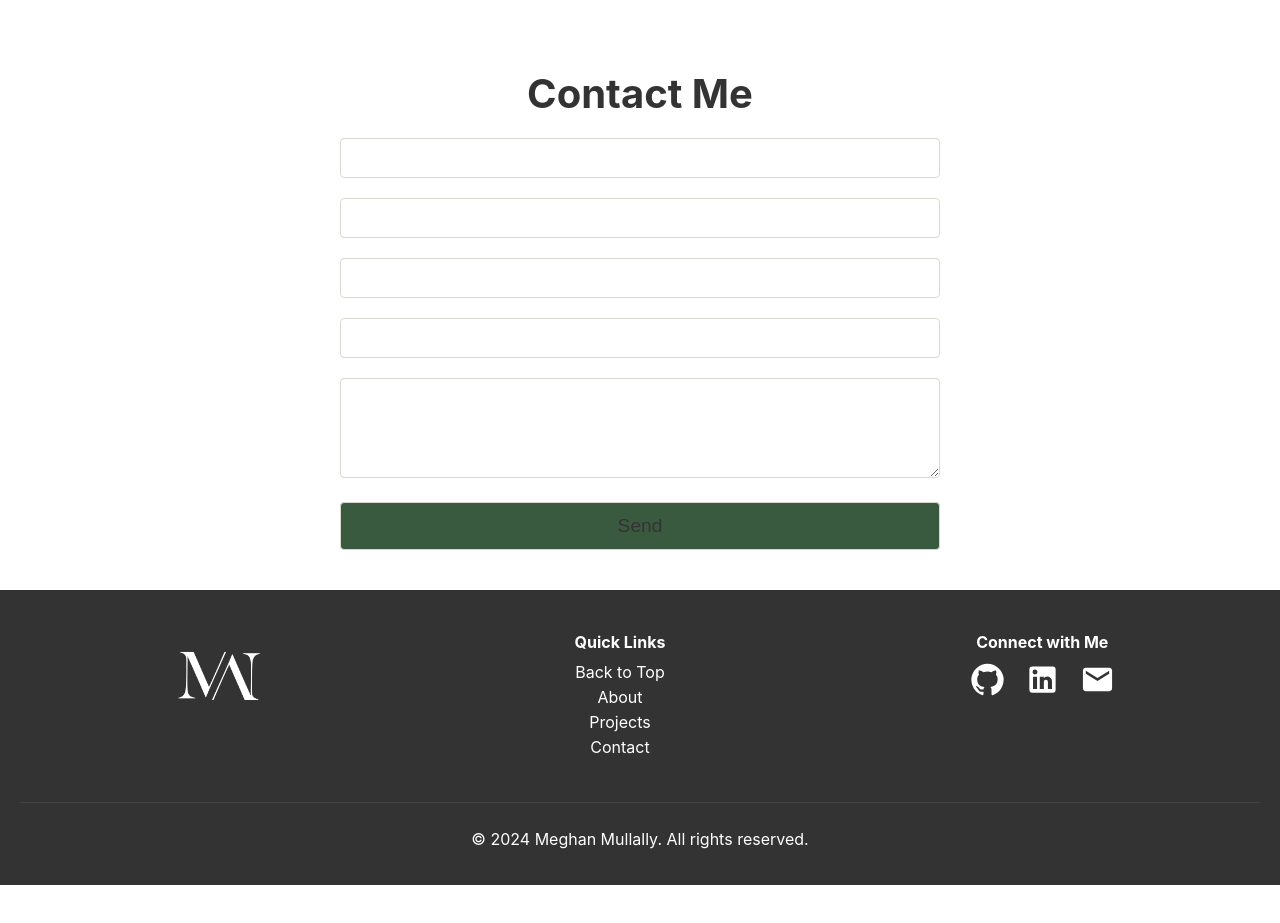
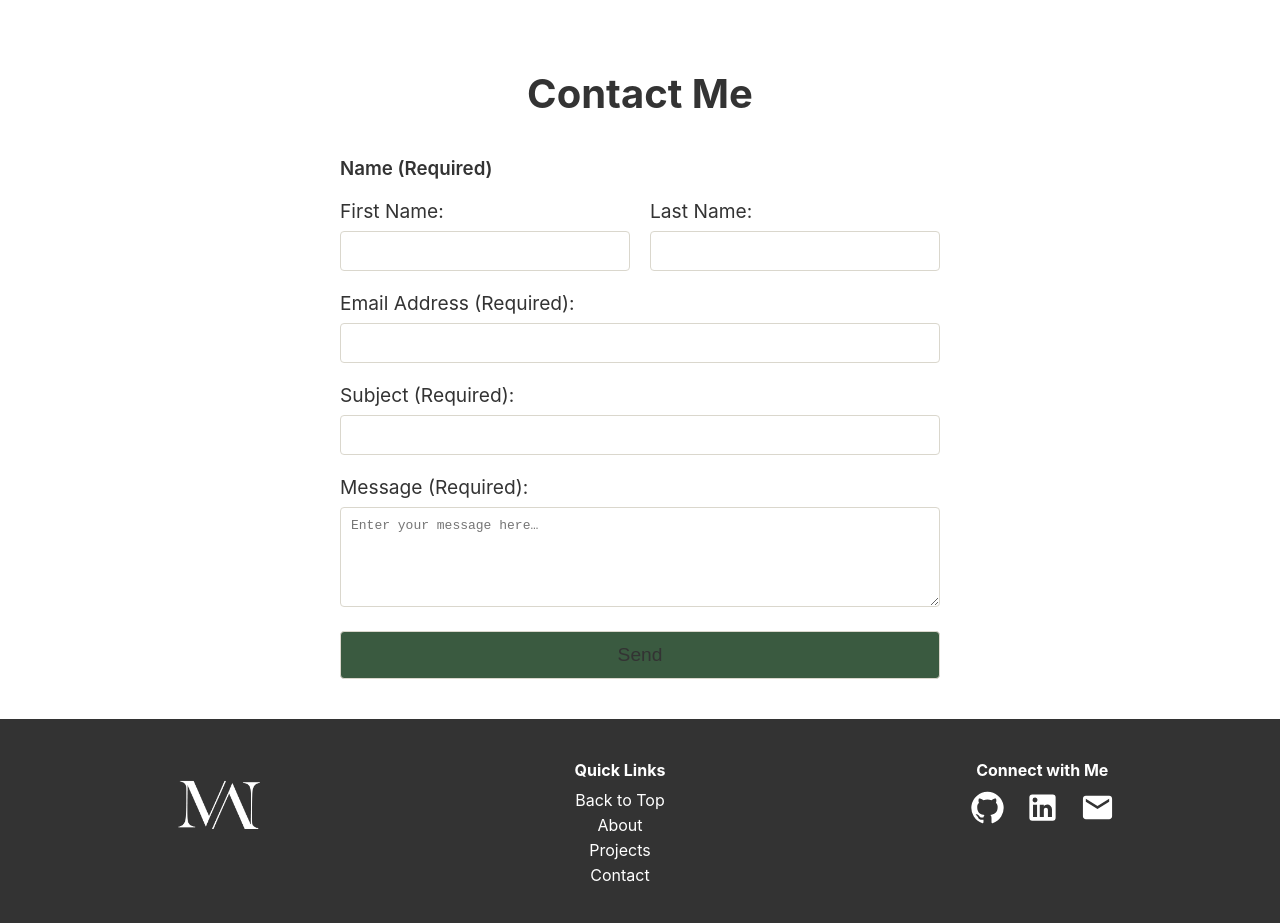
Before and after one commit to meghanmullally/meghanmullally.github.io, a React (Create React App) app: page / in a window 1280 px wide. Shown: the part 4580-5503 px from the top of the page. Before the commit the page ends 5465 px from the top, so only its background shows below. Built offline with nearby package versions, Linux system fonts and the light colour scheme.

Commit message:
add code to index.html to ensure netlify detects form and then update contact.jsx file to align with react app documentation from netlify

```diff
--- a/public/index.html
+++ b/public/index.html
@@ -1,14 +1,12 @@
 <!DOCTYPE html>
 <html lang="en">
+
 <head>
   <meta charset="utf-8" />
   <link rel="icon" href="%PUBLIC_URL%/favicon.ico" />
   <meta name="viewport" content="width=device-width, initial-scale=1" />
   <meta name="theme-color" content="#000000" />
-    <meta
-      name="description"
-      content="Web site created using create-react-app"
-    />
+  <meta name="description" content="Web site created using create-react-app" />
   <link rel="apple-touch-icon" href="%PUBLIC_URL%/logo192.png" />
   <!--
       manifest.json provides metadata used when your web app is installed on a
@@ -26,6 +24,7 @@
     -->
   <title>Meghan Mullally Portfolio</title>
 </head>
+
 <body>
   <noscript>You need to enable JavaScript to run this app.</noscript>
   <div id="root"></div>
@@ -39,5 +38,14 @@
       To begin the development, run `npm start` or `yarn start`.
       To create a production bundle, use `npm run build` or `yarn build`.
     -->
+  <!-- Hidden static HTML form for Netlify detection -->
+  <form name="contact" netlify netlify-honeypot="bot-field" hidden>
+    <input type="text" name="firstName" />
+    <input type="text" name="lastName" />
+    <input type="email" name="email" />
+    <input type="text" name="subject" />
+    <textarea name="message"></textarea>
+  </form>
 </body>
+
 </html>
--- a/src/components/Contact/Contact.jsx
+++ b/src/components/Contact/Contact.jsx
@@ -1,51 +1,110 @@
-import React
-// , { useState }
- from "react";
+import React, { useState } from "react";
 import styles from "./Contact.module.css";
 
 function Contact() {
-  // const [formData, setFormData] = useState({
-  //   firstName: "",
-  //   lastName: "",
-  //   email: "",
-  //   subject: "",
-  //   message: "",
-  // });
+  const [formData, setFormData] = useState({
+    firstName: "",
+    lastName: "",
+    email: "",
+    subject: "",
+    message: "",
+  });
 
-  // const handleChange = (event) => {
-  //   const { name, value } = event.target;
-  //   setFormData({
-  //     ...formData,
-  //     [name]: value,
-  //   });
-  // };
+  const handleChange = (event) => {
+    const { name, value } = event.target;
+    setFormData({
+      ...formData,
+      [name]: value,
+    });
+  };
 
-  // const handleSubmit = (event) => {
-  //   event.preventDefault();
+  const handleSubmit = (event) => {
+    event.preventDefault();
 
-  //   // Prepare the form data for submission using FormData
-  //   const form = event.target;
-  //   const formData = new FormData(form);
+    // Prepare the form data for submission using URL encoding
+    const encodedData = new URLSearchParams({
+      "form-name": "contact",
+      ...formData,
+    }).toString();
 
-  //   fetch("/", {
-  //     method: "POST",
-  //     body: formData,
-  //   })
-  //     .then(() => alert("Thank you for your submission"))
-  //     .catch((error) => alert("Submission failed. Please try again later."));
-  // };
+    fetch("/", {
+      method: "POST",
+      headers: { "Content-Type": "application/x-www-form-urlencoded" },
+      body: encodedData,
+    })
+      .then(() => alert("Thank you for your submission"))
+      .catch((error) => alert("Submission failed. Please try again later."));
+  };
 
   return (
     <section className={styles.contact} id="contact">
       <h2>Contact Me</h2>
       <div className={styles.contactContainer}>
-        <form method="POST" data-netlify="true" name="contact">
+        <form
+          id="contactForm"
+          onSubmit={handleSubmit}
+          method="POST"
+          data-netlify="true"
+          name="contact"
+        >
+          {/* Hidden input to identify form name for Netlify */}
           <input type="hidden" name="form-name" value="contact" />
-          <input type="text" name="firstName" required />
-          <input type="text" name="lastName" required />
-          <input type="email" name="email" required />
-          <input type="text" name="subject" required />
-          <textarea name="message" required></textarea>
+
+          <h3>Name (Required)</h3>
+          <div className={styles.formRow}>
+            <div className={styles.formGroup}>
+              <label htmlFor="firstName">First Name:</label>
+              <input
+                type="text"
+                id="firstName"
+                name="firstName"
+                value={formData.firstName}
+                onChange={handleChange}
+                required
+              />
+            </div>
+            <div className={styles.formGroup}>
+              <label htmlFor="lastName">Last Name:</label>
+              <input
+                type="text"
+                id="lastName"
+                name="lastName"
+                value={formData.lastName}
+                onChange={handleChange}
+                required
+              />
+            </div>
+          </div>
+          <label htmlFor="email">Email Address (Required):</label>
+          <input
+            type="email"
+            id="email"
+            name="email"
+            value={formData.email}
+            onChange={handleChange}
+            required
+          />
+
+          <label htmlFor="subject">Subject (Required):</label>
+          <input
+            type="text"
+            id="subject"
+            name="subject"
+            value={formData.subject}
+            onChange={handleChange}
+            required
+          />
+
+          <label htmlFor="message">Message (Required):</label>
+          <textarea
+            id="message"
+            name="message"
+            placeholder="Enter your message here…"
+            value={formData.message}
+            onChange={handleChange}
+            required
+          ></textarea>
+
           <button type="submit">Send</button>
         </form>
         <div id="formOutput"></div>
```
Lines whose indentation alone changed are shown as unchanged.
